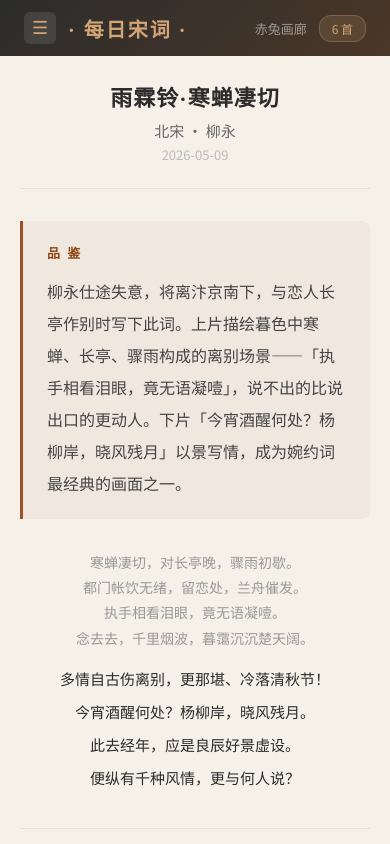
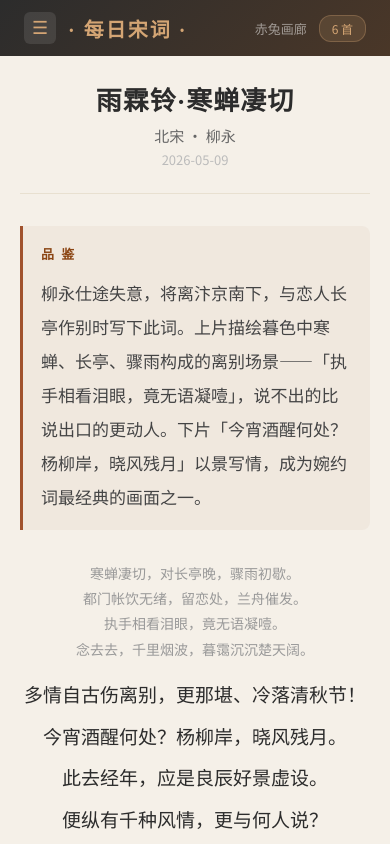
Before and after one commit to chitu-horse/song-poems, a plain HTML site: page index.html in a window 390 px wide. Drawn offline with Linux system fonts and the light colour scheme; a web font is replaced by a local one.

Commit message:
fix: bump mobile font sizes (17-26px)

```diff
--- a/index.html
+++ b/index.html
@@ -296,8 +296,9 @@
       z-index: 50;
     }
     .content-wrap { padding: 24px 20px; }
-    .poem-header .ci-title { font-size: 22px; }
-    .poem-body { font-size: 15px; }
+    .poem-header .ci-title { font-size: 26px; }
+    .commentary { font-size: 17px; padding: 16px 18px; }
+    .poem-body { font-size: 19px; }
     .menu-toggle {
       display: flex !important;
       align-items: center;
```
